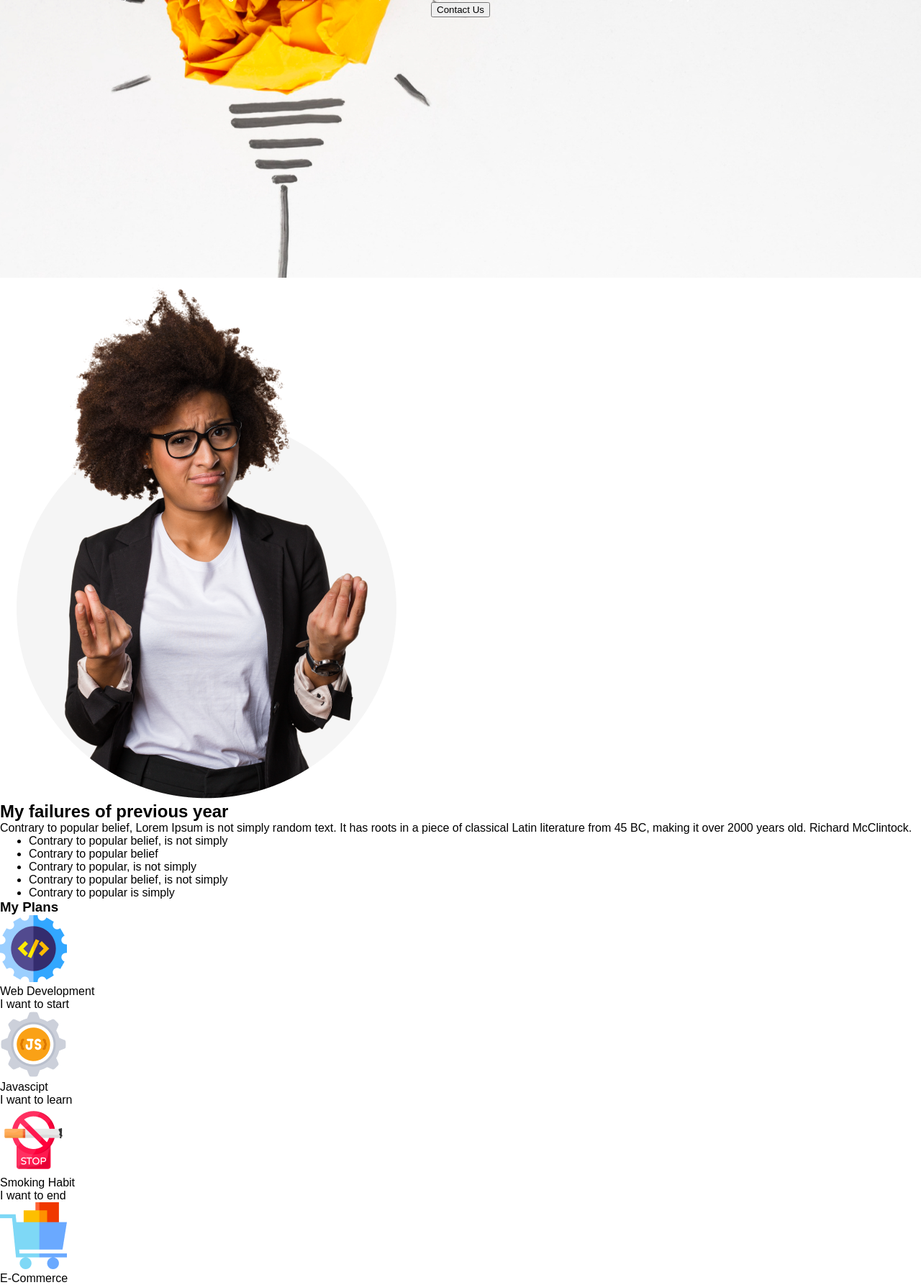
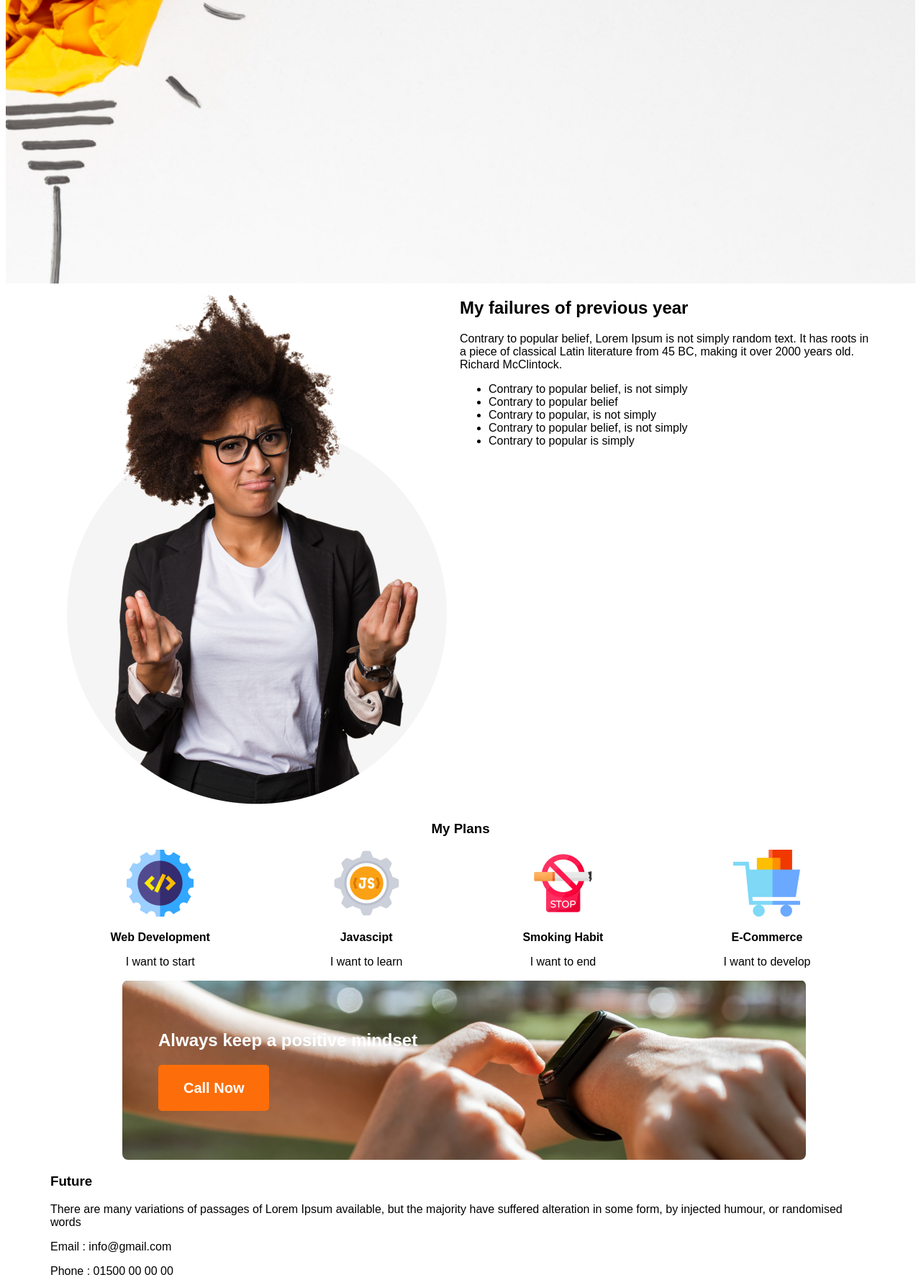
Before and after one commit to asif-fahad/first-assignment, a plain HTML site: page index.html in a window 1280 px wide. Shown: the part 414-2200 px from the top of the page at 72% size. Drawn offline with Linux system fonts and the light colour scheme.

Commit message:
css added

```diff
--- a/index.html
+++ b/index.html
@@ -11,15 +11,14 @@
 
 <body>
     <header class="header">
-        <div>
-            <h1>All Thinks Are Possible If You believe</h1>
-            <p>There are many variations of passages of Lorem Ipsum available, but the majority have suffered alteration
-                in some form, by injected humour, or randomised words</p>
-            <button class="btn-primary">Contact Us</button>
-        </div>
+            <div class="banner">
+                <h1 class="banner-title">All Thinks Are Possible If You believe</h1>
+                <p class="banner-sub-title">There are many variations of passages of Lorem Ipsum available, but the majority have suffered alteration in some form, by injected humour, or randomised words</p>
+                <button class="btn-primary">Contact Us</button>
+            </div>
     </header>
     <main>
-        <section>
+        <section class="failurs">
             <div>
                 <img src="./images/person.png" alt="">
             </div>
@@ -42,27 +41,27 @@
             <div class="skills-container">
                 <div class="skill">
                     <img src="./images/icons/web.png" alt="">
-                    <p class="skill-title">Web Development</p>
+                    <p class="skill-title"><strong>Web Development</strong></p>
                     <p class="skill-description">I want to start</p>
                 </div>
                 <div class="skill">
                     <img src="./images/icons/js.png" alt="">
-                    <p class="skill-title">Javascipt</p>
+                    <p class="skill-title"><strong>Javascipt</strong></p>
                     <p class="skill-description">I want to learn</p>
                 </div>
                 <div class="skill">
                     <img src="./images/icons/smoke.png" alt="">
-                    <p class="skill-title">Smoking Habit</p>
+                    <p class="skill-title"><strong>Smoking Habit</strong></p>
                     <p class="skill-description">I want to end</p>
                 </div>
                 <div class="skill">
                     <img src="./images/icons/ecom.png" alt="">
-                    <p class="skill-title">E-Commerce</p>
+                    <p class="skill-title"><strong>E-Commerce</strong></p>
                     <p class="skill-description">I want to develop</p>
                 </div>
             </div>
         </section>
-        <section>
+        <section class="watch">
             <div>
                 <h2>Always keep a positive mindset</h2>
                 <button class="btn-primary">Call Now</button>
--- a/styles.css/assignment.css
+++ b/styles.css/assignment.css
@@ -1,29 +1,76 @@
 * {
-    margin: 0;
+
     font-family: sans-serif;
 }
 
 .header {
     background-image: url('../images/banner/banner1.png');
+    background-size: cover;
+    background-repeat: no-repeat;
+    color: black;
     width: 100%;
     height: 100vh;
-    background-blend-mode: overlay;
-    display: flex;
-    justify-content: center;
-    text-align: center;
-    align-items: center;
-    color: white;
+    display: inline-block;
+    justify-content: center right;
+    text-align: right;
+    align-items: center right;
+    background-position: center right;
+}
 
 }
 
+.banner {
+    display: flex;
+    align-items: center;
+    margin: 0 200px;
+}
+
+
+
 .btn-primary {
+    color: #FFFFFF;
+    font-weight: 700;
+    font-size: 20px;
+    border: 0;
+    padding: 18px 35px;
+    height: 64px;
+    border-radius: 5px;
+    background: #FD6E0A;
+}
 
+.failurs {
+    display: flex;
+}
+
+/* main section */
+main {
+    max-width: 1140px;
+    margin: 0 auto;
 }
 
 .my-plans {
+    text-align: center;
+}
 
+.skills-container {
+    display: flex;
+    justify-content: space-around;
 }
 
 .footer {
+    max-width: 1140px;
+    margin: 0 auto;
+}
 
+.watch {
+    background-image: url(../images/watch.png), url(../images/gradient1.png);
+
+    width: 900px;
+    height: 200px;
+    border-radius: 8px;
+    margin-left: 100px;
+    color: white;
+    text-align: left;
+    padding-top: 50px;
+    padding-left: 50px;
 }
```
